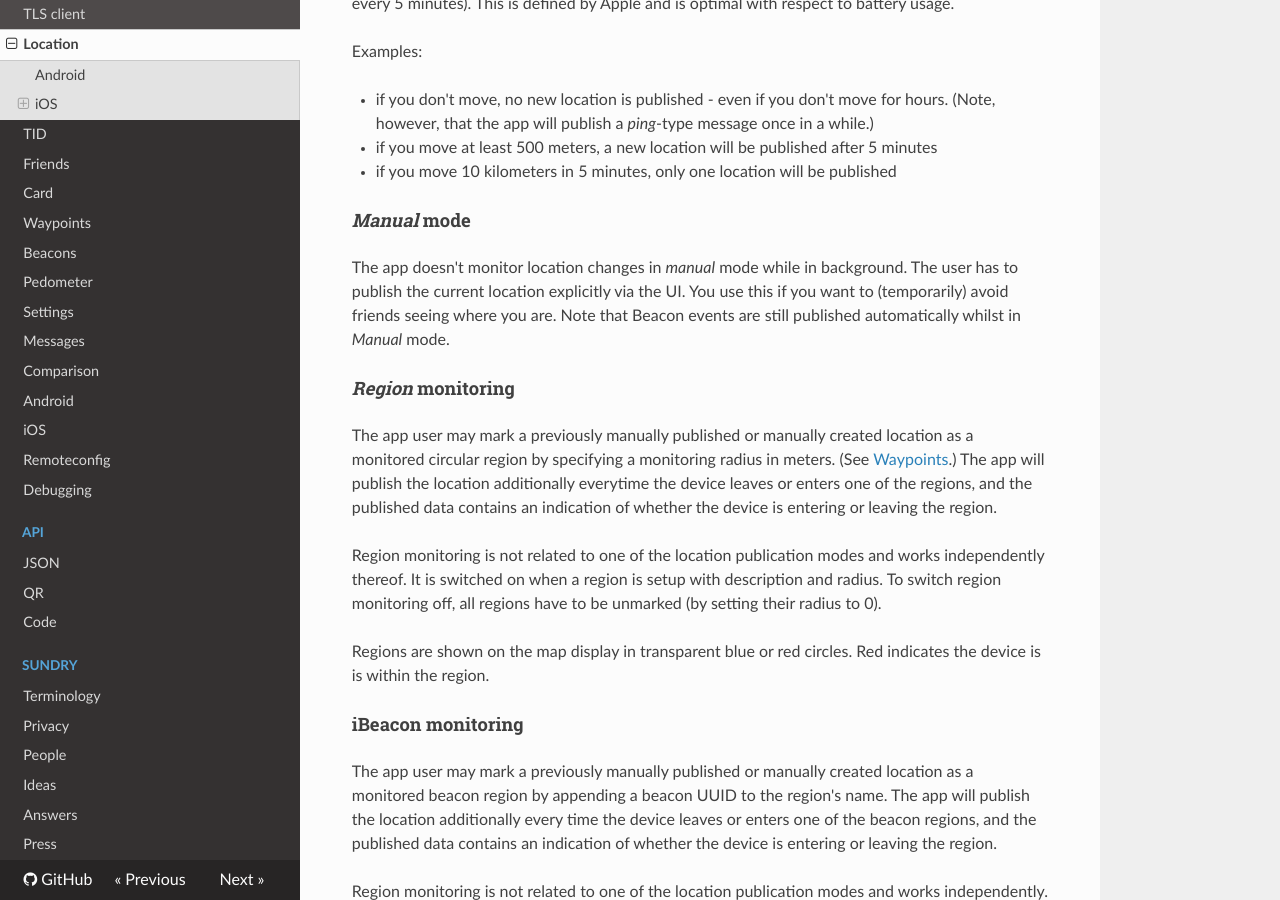
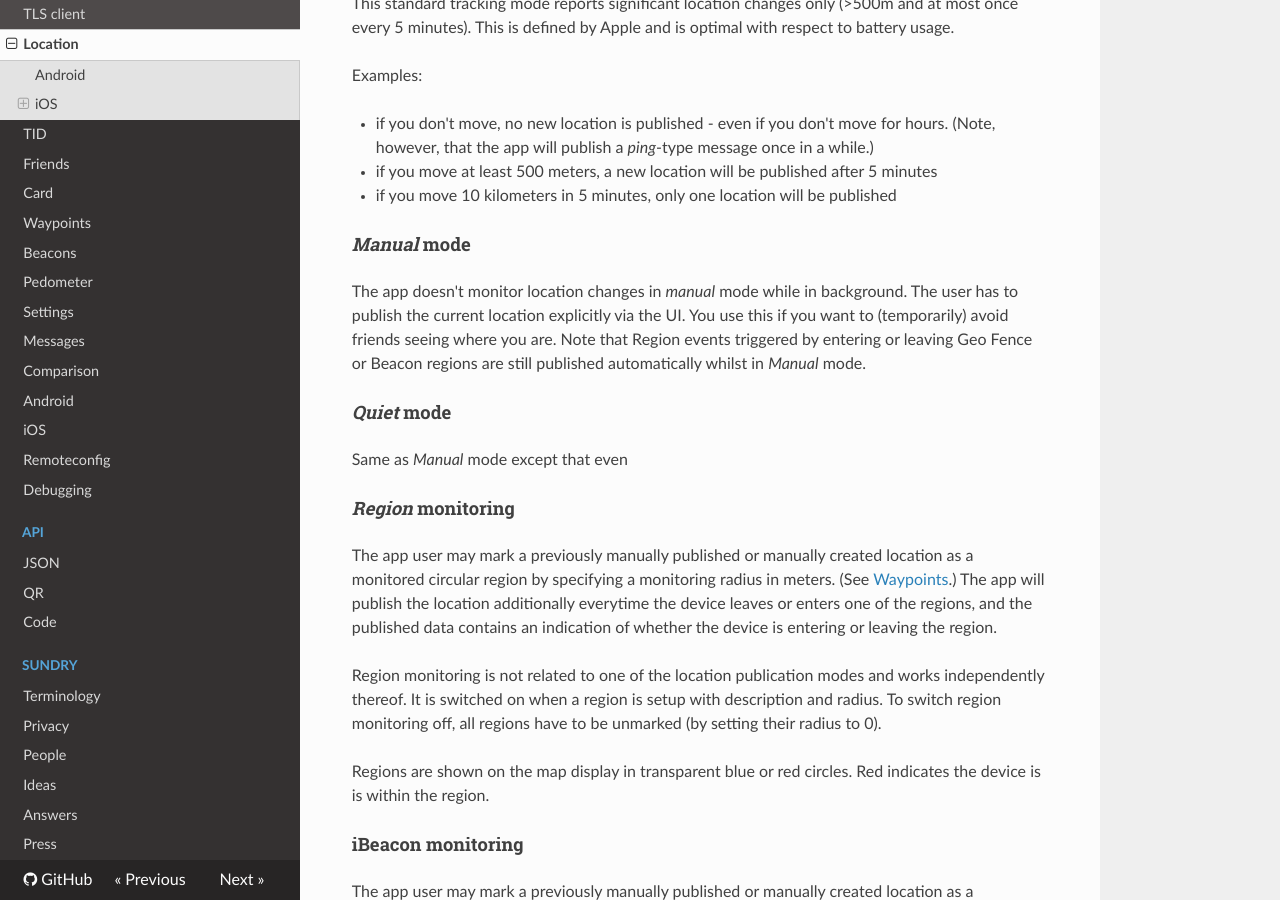
Before and after one commit to owntracks/booklet, an MkDocs documentation site: the page built from docs/features/location.md, in a window 1280 px wide and 900 px high, scrolled down 1488 px. Built offline with MkDocs 1.6.1, drawn with Linux system fonts in a browser that asks for light colours; nearby versions of some CDN libraries; old or Windows-style settings are respelled for this version of MkDocs.

Commit message:
[NEW] add quiet mode for location monitoring in iOS

```diff
--- a/docs/features/location.md
+++ b/docs/features/location.md
@@ -20,6 +20,7 @@ If you switch on the app after one minute in the background (11 minutes after th
 
 The iOS app offers 3 modes of location publication:
 
+* _Quiet_ mode
 * _Manual_ mode
 * _Significant location change_ mode
 * _Move_ mode
@@ -59,8 +60,13 @@ Examples:
 
 The app doesn't monitor location changes in _manual_ mode while in background.
 The user has to publish the current location explicitly via the UI. You use this if
-you want to (temporarily) avoid friends seeing where you are. Note that Beacon events
+you want to (temporarily) avoid friends seeing where you are. Note that Region events
+triggered by entering or leaving Geo Fence or Beacon regions
 are still published automatically whilst in _Manual_ mode.
+
+#### _Quiet_ mode
+
+Same as _Manual_ mode except that even
 
 #### _Region_ monitoring
 
```
